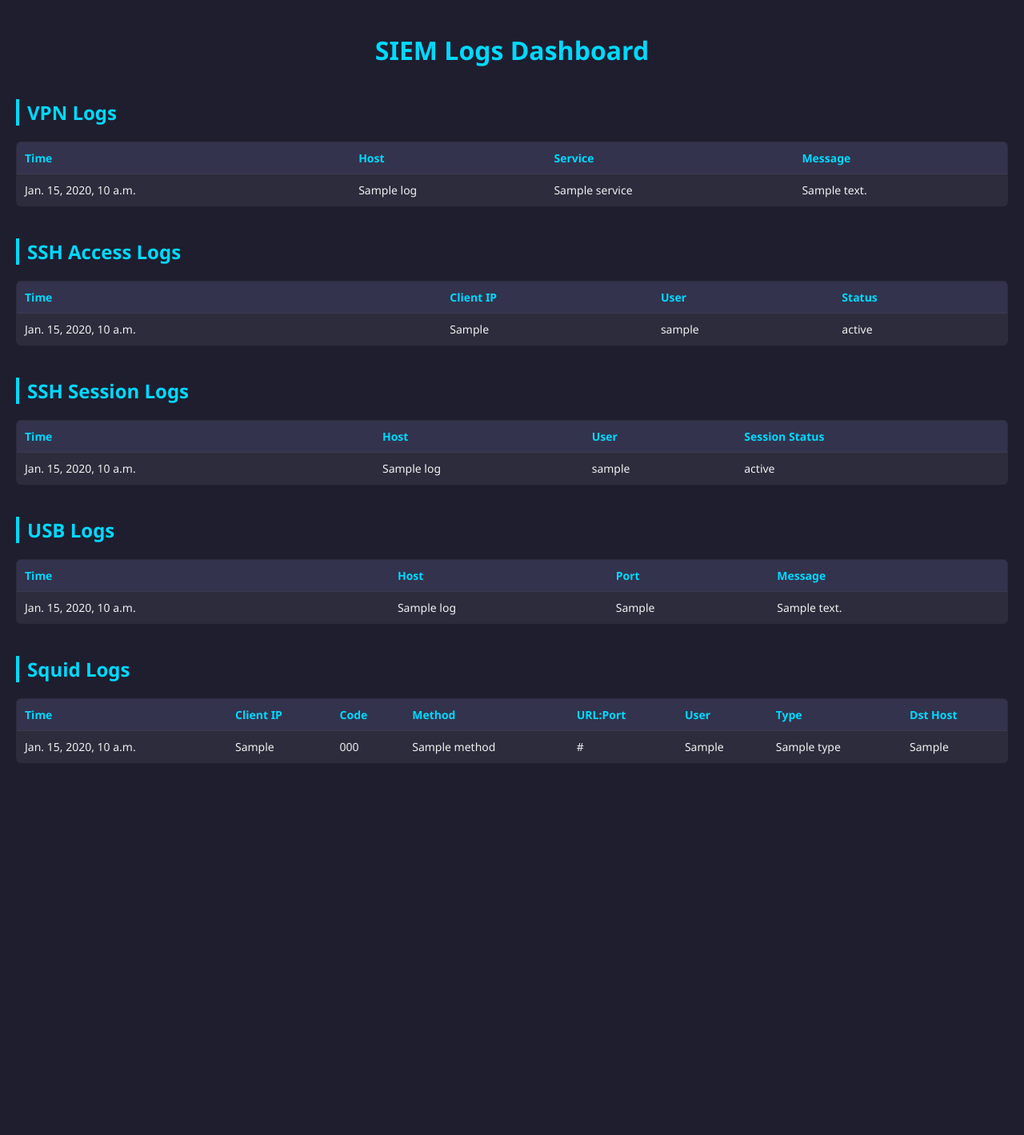
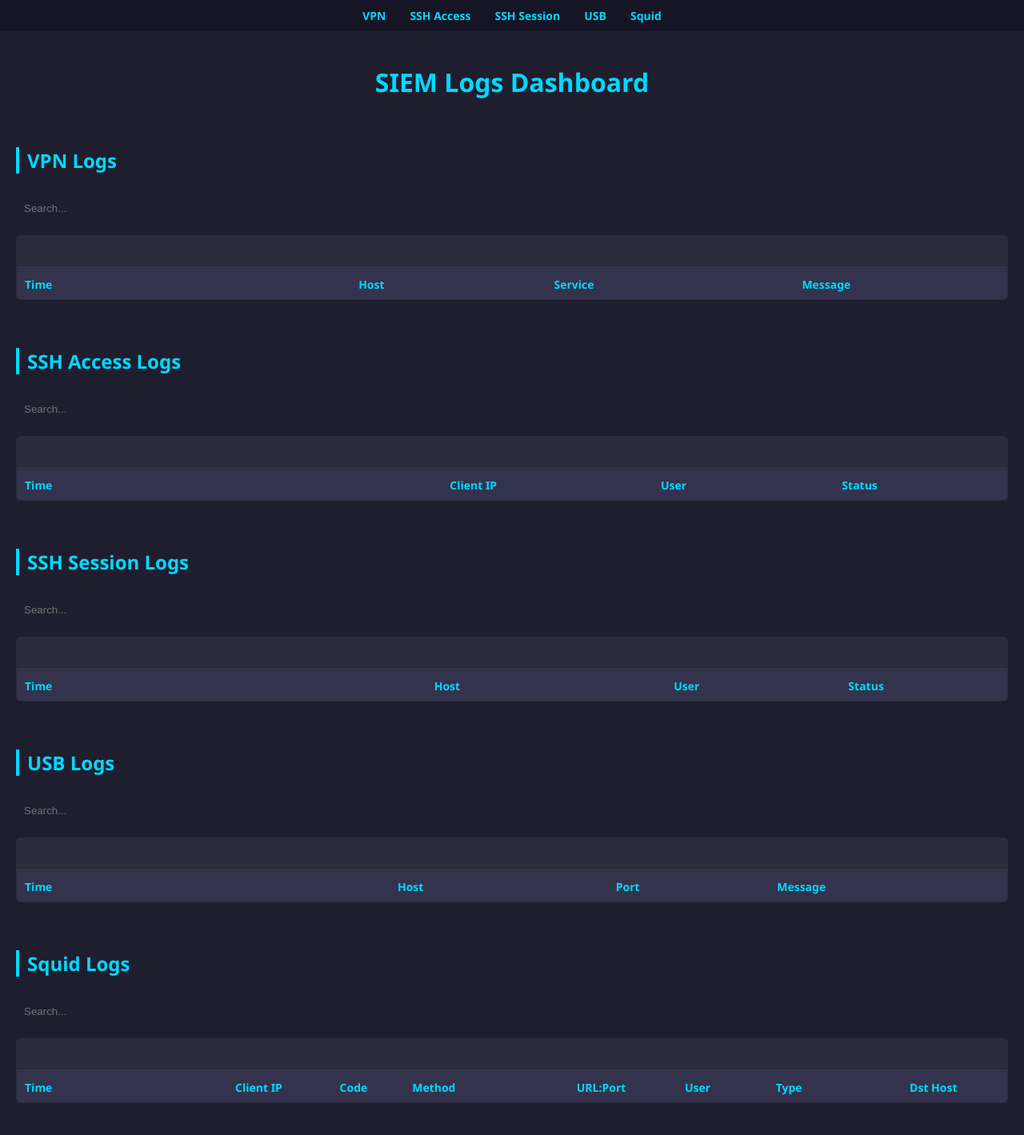
Before and after one commit to PipsOsipov/SIEM_system, a Django app: template pips-ui/logs_monitoring/templates/logs_monitoring/all_logs.html in a window 1280 px wide. Shown: the whole page at 80% size. Before the commit the page ends 954 px from the top, so only its background shows below. Run offline with Django 5.2, Linux system fonts and the light colour scheme; the template is opened without the code that fills it: most values are stand-ins (such as "Sample title", 1, 10 or a date in 2020); data that the repository does not hold is empty.

Commit message:
Added fast transition to tables, searching in tables and auto update mechanics

```diff
--- a/pips-ui/logs_monitoring/templates/logs_monitoring/all_logs.html
+++ b/pips-ui/logs_monitoring/templates/logs_monitoring/all_logs.html
@@ -10,14 +10,41 @@
             --text-color: #f0f0f0;
             --accent-color: #00d9ff;
             --border-color: #3c3c4f;
+            --hover-color: #3a3a55;
         }
+
+        * { box-sizing: border-box; }
 
         body {
             background-color: var(--bg-color);
             color: var(--text-color);
             font-family: 'Segoe UI', Tahoma, sans-serif;
             margin: 0;
-            padding: 20px;
+            padding: 60px 20px 20px;
+        }
+
+        nav {
+            position: fixed;
+            top: 0;
+            left: 0;
+            right: 0;
+            background: #151525;
+            display: flex;
+            justify-content: center;
+            gap: 30px;
+            padding: 10px;
+            z-index: 999;
+        }
+
+        nav a {
+            color: var(--accent-color);
+            text-decoration: none;
+            font-weight: bold;
+            font-size: 14px;
+        }
+
+        nav a:hover {
+            text-decoration: underline;
         }
 
         h1 {
@@ -27,16 +54,19 @@
         }
 
         h2 {
-            margin-top: 40px;
+            margin-top: 60px;
             color: var(--accent-color);
             border-left: 4px solid var(--accent-color);
             padding-left: 10px;
         }
 
+        .table-wrapper {
+            margin: 20px 0;
+        }
+
         table {
             width: 100%;
             border-collapse: collapse;
-            margin: 20px 0;
             background-color: var(--card-color);
             border: 1px solid var(--border-color);
             border-radius: 6px;
@@ -46,7 +76,8 @@
         thead {
             background-color: #33334d;
             position: sticky;
-            top: 0;
+            top: 50px;
+            z-index: 2;
         }
 
         th, td {
@@ -58,46 +89,67 @@
 
         th {
             color: var(--accent-color);
-            font-weight: 600;
         }
 
         tr:hover {
-            background-color: #3a3a55;
+            background-color: var(--hover-color);
+        }
+
+        input[type="text"] {
+            margin: 10px 0 20px;
+            padding: 6px 10px;
+            border: none;
+            border-radius: 4px;
+            width: 100%;
+            background-color: #1e1e2f;
+            color: white;
+        }
+
+        .highlight-error {
+            color: #ff6e6e;
+            font-weight: bold;
         }
 
         @media (max-width: 768px) {
-            th, td {
-                font-size: 12px;
-                padding: 6px;
-            }
+            th, td { font-size: 12px; padding: 6px; }
+            nav a { font-size: 12px; }
         }
     </style>
 </head>
 <body>
+    <nav>
+        <a href="#vpn">VPN</a>
+        <a href="#ssh_access">SSH Access</a>
+        <a href="#ssh_session">SSH Session</a>
+        <a href="#usb">USB</a>
+        <a href="#squid">Squid</a>
+    </nav>
+
     <h1>SIEM Logs Dashboard</h1>
 
+    <div class="table-wrapper" id="vpn">
         <h2>VPN Logs</h2>
-    <table>
-        <thead>
-            <tr><th>Time</th><th>Host</th><th>Service</th><th>Message</th></tr>
-        </thead>
+        <input type="text" placeholder="Search..." onkeyup="filterTable(this, 'vpn_table')">
+        <table id="vpn_table">
+            <thead><tr><th>Time</th><th>Host</th><th>Service</th><th>Message</th></tr></thead>
             <tbody>
             {% for log in vpn_logs %}
             <tr>
                 <td>{{ log.timestamp }}</td>
                 <td>{{ log.host_name }}</td>
                 <td>{{ log.service }}</td>
-            <td>{{ log.message }}</td>
+                <td class="{% if 'error' in log.message|lower %}highlight-error{% endif %}">{{ log.message }}</td>
             </tr>
             {% endfor %}
             </tbody>
         </table>
+    </div>
 
+    <div class="table-wrapper" id="ssh_access">
         <h2>SSH Access Logs</h2>
-    <table>
-        <thead>
-            <tr><th>Time</th><th>Client IP</th><th>User</th><th>Status</th></tr>
-        </thead>
+        <input type="text" placeholder="Search..." onkeyup="filterTable(this, 'ssh_access_table')">
+        <table id="ssh_access_table">
+            <thead><tr><th>Time</th><th>Client IP</th><th>User</th><th>Status</th></tr></thead>
             <tbody>
             {% for log in ssh_access_logs %}
             <tr>
@@ -109,12 +161,13 @@
             {% endfor %}
             </tbody>
         </table>
+    </div>
 
+    <div class="table-wrapper" id="ssh_session">
         <h2>SSH Session Logs</h2>
-    <table>
-        <thead>
-            <tr><th>Time</th><th>Host</th><th>User</th><th>Session Status</th></tr>
-        </thead>
+        <input type="text" placeholder="Search..." onkeyup="filterTable(this, 'ssh_session_table')">
+        <table id="ssh_session_table">
+            <thead><tr><th>Time</th><th>Host</th><th>User</th><th>Status</th></tr></thead>
             <tbody>
             {% for log in ssh_session_logs %}
             <tr>
@@ -126,12 +179,13 @@
             {% endfor %}
             </tbody>
         </table>
+    </div>
 
+    <div class="table-wrapper" id="usb">
         <h2>USB Logs</h2>
-    <table>
-        <thead>
-            <tr><th>Time</th><th>Host</th><th>Port</th><th>Message</th></tr>
-        </thead>
+        <input type="text" placeholder="Search..." onkeyup="filterTable(this, 'usb_table')">
+        <table id="usb_table">
+            <thead><tr><th>Time</th><th>Host</th><th>Port</th><th>Message</th></tr></thead>
             <tbody>
             {% for log in usb_logs %}
             <tr>
@@ -143,14 +197,14 @@
             {% endfor %}
             </tbody>
         </table>
+    </div>
 
+    <div class="table-wrapper" id="squid">
         <h2>Squid Logs</h2>
-    <table>
+        <input type="text" placeholder="Search..." onkeyup="filterTable(this, 'squid_table')">
+        <table id="squid_table">
             <thead>
-            <tr>
-                <th>Time</th><th>Client IP</th><th>Code</th><th>Method</th>
-                <th>URL:Port</th><th>User</th><th>Type</th><th>Dst Host</th>
-            </tr>
+                <tr><th>Time</th><th>Client IP</th><th>Code</th><th>Method</th><th>URL:Port</th><th>User</th><th>Type</th><th>Dst Host</th></tr>
             </thead>
             <tbody>
             {% for log in squid_logs %}
@@ -167,5 +221,23 @@
             {% endfor %}
             </tbody>
         </table>
+    </div>
+
+     <script>
+    function filterTable(input, tableId) {
+        const filter = input.value.toLowerCase();
+        const rows = document.getElementById(tableId).getElementsByTagName("tr");
+        for (let i = 1; i < rows.length; i++) {
+            const rowText = rows[i].innerText.toLowerCase();
+            rows[i].style.display = rowText.includes(filter) ? "" : "none";
+        }
+    }
+
+    setInterval(() => {
+        if (!document.querySelector('input:focus')) {
+            location.reload();
+        }
+    }, 10000);
+    </script>
 </body>
 </html>
```
Lines whose indentation alone changed are shown as unchanged.
